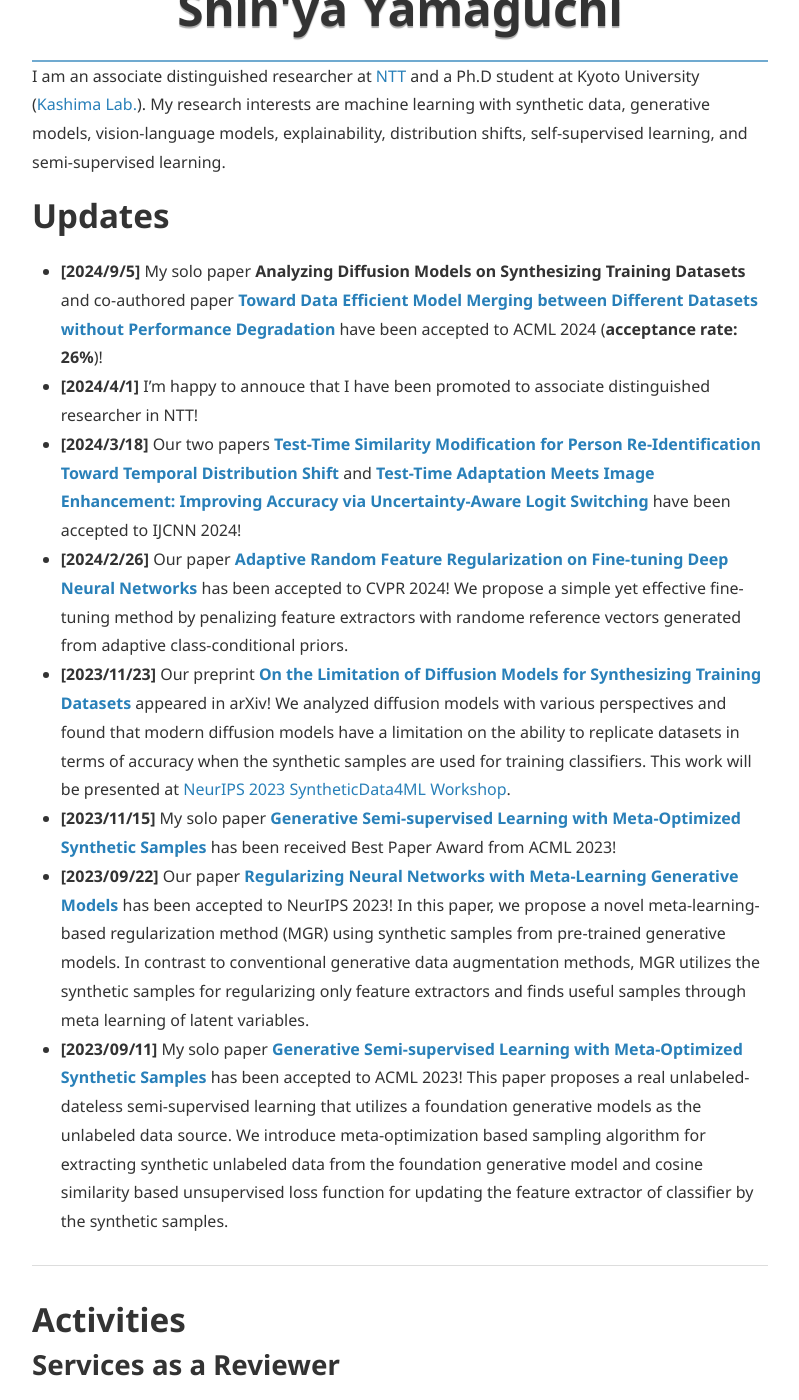
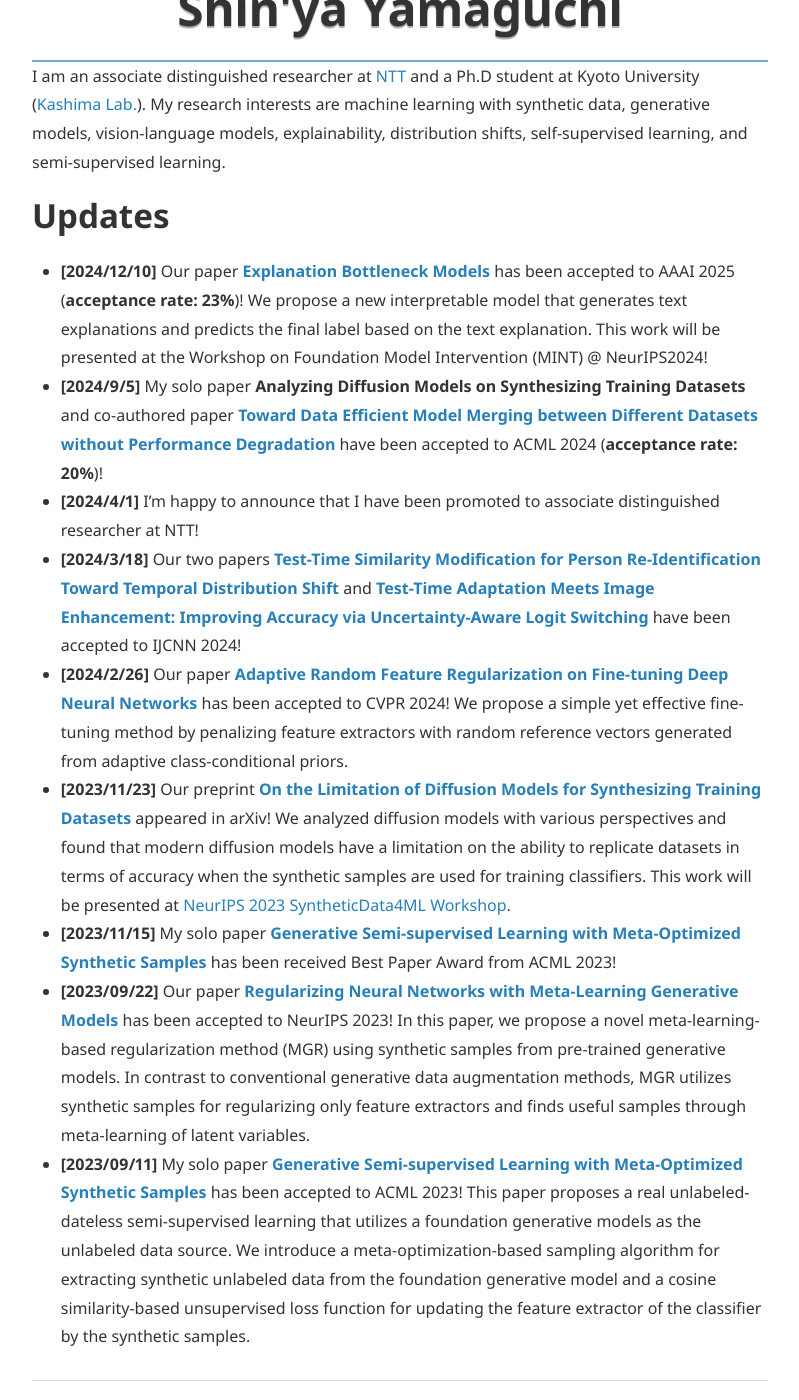
Before and after one commit to yshinya6/yshinya6.github.io, a Jekyll site: the page built from index.md, in a window 1280 px wide and 1400 px high, scrolled down 298 px. Shown: the whole window, without its empty margins (240-1039 px from the left). Built offline with Jekyll 4.4.1, drawn with Linux system fonts in a browser that asks for light colours; nearby versions of some CDN libraries; some of the changed text lies outside the part shown.

Commit message:
Add AAAI2025

```diff
--- a/index.md
+++ b/index.md
@@ -20,14 +20,15 @@ I am an associate distinguished researcher at [NTT](https://www.rd.ntt/e/cds/) a
 My research interests are machine learning with synthetic data, generative models, vision-language models, explainability, distribution shifts, self-supervised learning, and semi-supervised learning.
 
 # Updates
-* **[2024/9/5]** My solo paper **Analyzing Diffusion Models on Synthesizing Training Datasets** and co-authored paper [**Toward Data Efficient Model Merging between Different Datasets without Performance Degradation**](https://arxiv.org/abs/2306.05641) have been accepted to ACML 2024 (**acceptance rate: 26%**)!
-* **[2024/4/1]** I'm happy to annouce that I have been promoted to associate distinguished researcher in NTT!
+* **[2024/12/10]** Our paper [**Explanation Bottleneck Models**](https://arxiv.org/abs/2409.17663) has been accepted to AAAI 2025 (**acceptance rate: 23%**)! We propose a new interpretable model that generates text explanations and predicts the final label based on the text explanation. This work will be presented at the Workshop on Foundation Model Intervention (MINT) @ NeurIPS2024!
+* **[2024/9/5]** My solo paper **Analyzing Diffusion Models on Synthesizing Training Datasets** and co-authored paper [**Toward Data Efficient Model Merging between Different Datasets without Performance Degradation**](https://arxiv.org/abs/2306.05641) have been accepted to ACML 2024 (**acceptance rate: 20%**)!
+* **[2024/4/1]** I'm happy to announce that I have been promoted to associate distinguished researcher at NTT!
 * **[2024/3/18]** Our two papers [**Test-Time Similarity Modification for Person Re-Identification Toward Temporal Distribution Shift**](https://arxiv.org/abs/2403.14114) and [**Test-Time Adaptation Meets Image Enhancement: Improving Accuracy via Uncertainty-Aware Logit Switching**](https://arxiv.org/abs/2403.17423) have been accepted to IJCNN 2024!
-* **[2024/2/26]** Our paper [**Adaptive Random Feature Regularization on Fine-tuning Deep Neural Networks**](https://arxiv.org/abs/2403.10097) has been accepted to CVPR 2024! We propose a simple yet effective fine-tuning method by penalizing feature extractors with randome reference vectors generated from adaptive class-conditional priors.
+* **[2024/2/26]** Our paper [**Adaptive Random Feature Regularization on Fine-tuning Deep Neural Networks**](https://arxiv.org/abs/2403.10097) has been accepted to CVPR 2024! We propose a simple yet effective fine-tuning method by penalizing feature extractors with random reference vectors generated from adaptive class-conditional priors.
 * **[2023/11/23]** Our preprint [**On the Limitation of Diffusion Models for Synthesizing Training Datasets**](https://arxiv.org/abs/2311.13090) appeared in arXiv! We analyzed diffusion models with various perspectives and found that modern diffusion models have a limitation on the ability to replicate datasets in terms of accuracy when the synthetic samples are used for training classifiers. This work will be presented at [NeurIPS 2023 SyntheticData4ML Workshop](https://www.syntheticdata4ml.vanderschaar-lab.com/).
 * **[2023/11/15]** My solo paper [**Generative Semi-supervised Learning with Meta-Optimized Synthetic Samples**](https://arxiv.org/abs/2309.16143) has been received Best Paper Award from ACML 2023!
-* **[2023/09/22]** Our paper [**Regularizing Neural Networks with Meta-Learning Generative Models**](https://arxiv.org/abs/2307.13899) has been accepted to NeurIPS 2023! In this paper, we propose a novel meta-learning-based regularization method (MGR) using synthetic samples from pre-trained generative models. In contrast to conventional generative data augmentation methods, MGR utilizes the synthetic samples for regularizing only feature extractors and finds useful samples through meta learning of latent variables.
-* **[2023/09/11]** My solo paper [**Generative Semi-supervised Learning with Meta-Optimized Synthetic Samples**](https://arxiv.org/abs/2309.16143) has been accepted to ACML 2023! This paper proposes a real unlabeled-dateless semi-supervised learning that utilizes a foundation generative models as the unlabeled data source. We introduce meta-optimization based sampling algorithm for extracting synthetic unlabeled data from the foundation generative model and cosine similarity based unsupervised loss function for updating the feature extractor of classifier by the synthetic samples.
+* **[2023/09/22]** Our paper [**Regularizing Neural Networks with Meta-Learning Generative Models**](https://arxiv.org/abs/2307.13899) has been accepted to NeurIPS 2023! In this paper, we propose a novel meta-learning-based regularization method (MGR) using synthetic samples from pre-trained generative models. In contrast to conventional generative data augmentation methods, MGR utilizes synthetic samples for regularizing only feature extractors and finds useful samples through meta-learning of latent variables.
+* **[2023/09/11]** My solo paper [**Generative Semi-supervised Learning with Meta-Optimized Synthetic Samples**](https://arxiv.org/abs/2309.16143) has been accepted to ACML 2023! This paper proposes a real unlabeled-dateless semi-supervised learning that utilizes a foundation generative models as the unlabeled data source. We introduce a meta-optimization-based sampling algorithm for extracting synthetic unlabeled data from the foundation generative model and a cosine similarity-based unsupervised loss function for updating the feature extractor of the classifier by the synthetic samples.
 
 ---
 
@@ -60,58 +61,61 @@ B.E. from Dept. of Computer Engineering, Yokohama National University
 - [DBLP](https://dblp.org/pid/215/6588.html)
 
 ## International Conference
-1. <u>S. Yamaguchi</u>,
+1. <u>S. Yamaguchi</u> and K. Nishida,
+[**Explanation Bottleneck Models**](https://arxiv.org/abs/2409.17663),
+AAAI Conference on Artificial Intelligence (AAAI), 2024.
+2.  <u>S. Yamaguchi</u>,
 **Analyzing Diffusion Models on Synthesizing Training Datasets**,
 Asian Conference on Machine Learning (ACML), 2024.
-2. M. Yamada, T. Yamashita, <u>S. Yamaguchi</u>, D. Chijiwa,
+3. M. Yamada, T. Yamashita, <u>S. Yamaguchi</u>, D. Chijiwa,
 [**Toward Data Efficient Model Merging between Different Datasets without Performance Degradation**](https://arxiv.org/abs/2306.05641),
 Asian Conference on Machine Learning (ACML), 2024.
-3. K. Adachi, S. Enomoto, T. Sasaki, <u>S. Yamaguchi</u>,
+4. K. Adachi, S. Enomoto, T. Sasaki, <u>S. Yamaguchi</u>,
 [**Test-Time Similarity Modification for Person Re-Identification Toward Temporal Distribution Shift**](https://arxiv.org/abs/2403.14114),
 International Joint Conference on Neural Networks (IJCNN), 2024.
-4. S. Enomoto, N. Hasegawa, K. Adachi, T. Sasaki, <u>S. Yamaguchi</u>, S. Suzuki, T. Eda,
+5. S. Enomoto, N. Hasegawa, K. Adachi, T. Sasaki, <u>S. Yamaguchi</u>, S. Suzuki, T. Eda,
 [**Test-Time Adaptation Meets Image Enhancement: Improving Accuracy via Uncertainty-Aware Logit Switching**](https://arxiv.org/abs/2403.17423),
 International Joint Conference on Neural Networks (IJCNN), 2024.
-5. <u>S. Yamaguchi</u>, S. Kanai, K. Adachi, D. Chijiwa,
+6. <u>S. Yamaguchi</u>, S. Kanai, K. Adachi, D. Chijiwa,
 [**Adaptive Random Feature Regularization on Fine-tuning Deep Neural Networks**](https://openaccess.thecvf.com/content/CVPR2024/html/Yamaguchi_Adaptive_Random_Feature_Regularization_on_Fine-tuning_Deep_Neural_Networks_CVPR_2024_paper.html),
 The IEEE/CVF Conference on Computer Vision and Pattern Recognition (CVPR), 2024. [[code]](https://github.com/yshinya6/adarand) [[arXiv]](https://arxiv.org/abs/2403.10097)
-6. <u>S. Yamaguchi</u>, S. Kanai, A. Kumagai, D. Chijiwa, H. Kashima,
+7. <u>S. Yamaguchi</u>, S. Kanai, A. Kumagai, D. Chijiwa, H. Kashima,
 [**Regularizing Neural Networks with Meta-Learning Generative Models**](https://arxiv.org/abs/2307.13899),
 Neural Information Processing Systems (NeurIPS), 2023.
-7. <u>S. Yamaguchi</u>,
+8. <u>S. Yamaguchi</u>,
 [**Generative Semi-supervised Learning with Meta-Optimized Synthetic Samples**](https://proceedings.mlr.press/v222/yamaguchi24a.html),
 Asian Conference on Machine Learning (ACML), **Best Paper Award**, 2023.
-8. S. Suzuki, <u>S. Yamaguchi</u>, S. Takeda, S. Kanai, N. Makishima, A. Ando, R. Masumura,
+9. S. Suzuki, <u>S. Yamaguchi</u>, S. Takeda, S. Kanai, N. Makishima, A. Ando, R. Masumura,
 [**Adversarial Finetuning with Latent Representation Constraint to Mitigate Accuracy-Robustness Tradeoff**](https://arxiv.org/abs/2308.16454),
 The IEEE/CVF International Conference on Computer Vision (ICCV), 2023.
-9. K. Adachi, <u>S. Yamaguchi</u>, A. Kumagai,
+10. K. Adachi, <u>S. Yamaguchi</u>, A. Kumagai,
 [**Covariance-aware Feature Alignment with Pre-computed Source Statistics for Test-time Adaptation**](https://arxiv.org/abs/2204.13263),
 IEEE International Conference on Image Processing (ICIP), 2023.
-10. S. Kanai, <u>S. Yamaguchi</u>, M. Yamada, H. Takahashi, Y. Ida,
+11. S. Kanai, <u>S. Yamaguchi</u>, M. Yamada, H. Takahashi, Y. Ida,
 [**Switching One-Versus-the-Rest Loss to Increase the Margin of Logits for Adversarial Robustness**](https://arxiv.org/abs/2207.10283),
 International Conference on Machine Learning (ICML), 2023.
-11. D. Chijiwa, <u>S. Yamaguchi</u>, A. Kumagai, Y. Ida,
+12. D. Chijiwa, <u>S. Yamaguchi</u>, A. Kumagai, Y. Ida,
 [**Meta-ticket: Finding optimal subnetworks for few-shot learning within randomly initialized neural networks**](https://arxiv.org/abs/2205.15619),
 Neural Information Processing Systems (NeurIPS), 2022.
-12. K. Adachi, <u>S. Yamaguchi</u>,
+13. K. Adachi, <u>S. Yamaguchi</u>,
 [**Learning Robust Convolutional Neural Networks with Relevant Feature Focusing via Explanations**](https://arxiv.org/abs/2202.04237),
 IEEE International Conference on Multimedia & Expo (ICME), 2022.
-13. D. Chijiwa, <u>S. Yamaguchi</u>, Y. Ida, K. Umakoshi, T. Inoue,
+14. D. Chijiwa, <u>S. Yamaguchi</u>, Y. Ida, K. Umakoshi, T. Inoue,
 [**Pruning Randomly Initialized Neural Networks with Iterative Randomization**](https://openreview.net/pdf?id=QCPY2eMXYs),
 Neural Information Processing Systems (NeurIPS, **Spotlight**), 2021. [[arXiv]](https://arxiv.org/abs/2106.09269) [[code]](https://github.com/dchiji-ntt/iterand)
-14. <u>S. Yamaguchi</u>, S. Kanai,
+15. <u>S. Yamaguchi</u>, S. Kanai,
 [**F-Drop&Match: GANs with a Dead Zone in the High-Frequency Domain**](https://openaccess.thecvf.com/content/ICCV2021/html/Yamaguchi_F-DropMatch_GANs_With_a_Dead_Zone_in_the_High-Frequency_Domain_ICCV_2021_paper.html),
 International Conference on Computer Vision (ICCV), 2021. [[arXiv]](https://arxiv.org/abs/2106.02343)
-15. <u>S. Yamaguchi</u>, S. Kanai, T. Shioda, S. Takeda,
+16. <u>S. Yamaguchi</u>, S. Kanai, T. Shioda, S. Takeda,
 [**Image Enhanced Rotation Prediction for Self-Supervised Learning**](https://ieeexplore.ieee.org/document/9506132),
 IEEE International Conference on Image Processing (ICIP), 2021. [[arXiv]](https://arxiv.org/abs/1912.11603)
-16. S. Kanai, M. Yamada, <u>S. Yamaguchi</u>, H. Takahashi, Y. Ida,
+17. S. Kanai, M. Yamada, <u>S. Yamaguchi</u>, H. Takahashi, Y. Ida,
 [**Constraining Logits by Bounded Function for Adversarial Robustness**](https://ieeexplore.ieee.org/document/9533777),
 International Joint Conference on Neural Networks (IJCNN), 2021. [[arXiv]](https://arxiv.org/abs/2010.02558)
-17. <u>S. Yamaguchi</u>, S. Kanai, T. Eda,
+18. <u>S. Yamaguchi</u>, S. Kanai, T. Eda,
 [**Effective Data Augmentation with Multi-Domain Learning GANs**](https://ojs.aaai.org/index.php/AAAI/article/view/6131),
 AAAI Conference on Artificial Intelligence (AAAI), 2020. [[arXiv]](https://arxiv.org/abs/1912.11597)
-18. <u>S. Yamaguchi</u>, K. Kuramitsu,
+19. <u>S. Yamaguchi</u>, K. Kuramitsu,
 [**A Fusion Techniques of Schema and Syntax Rules for Validating Open Data**](https://link.springer.com/chapter/10.1007/978-3-319-56660-3_37),
 Asian Conference on Intelligent Information and Database Systems (ACIIDS), 2017
 
```
Also changed, not shown: other parts of index.md (+4 -7 lines).
